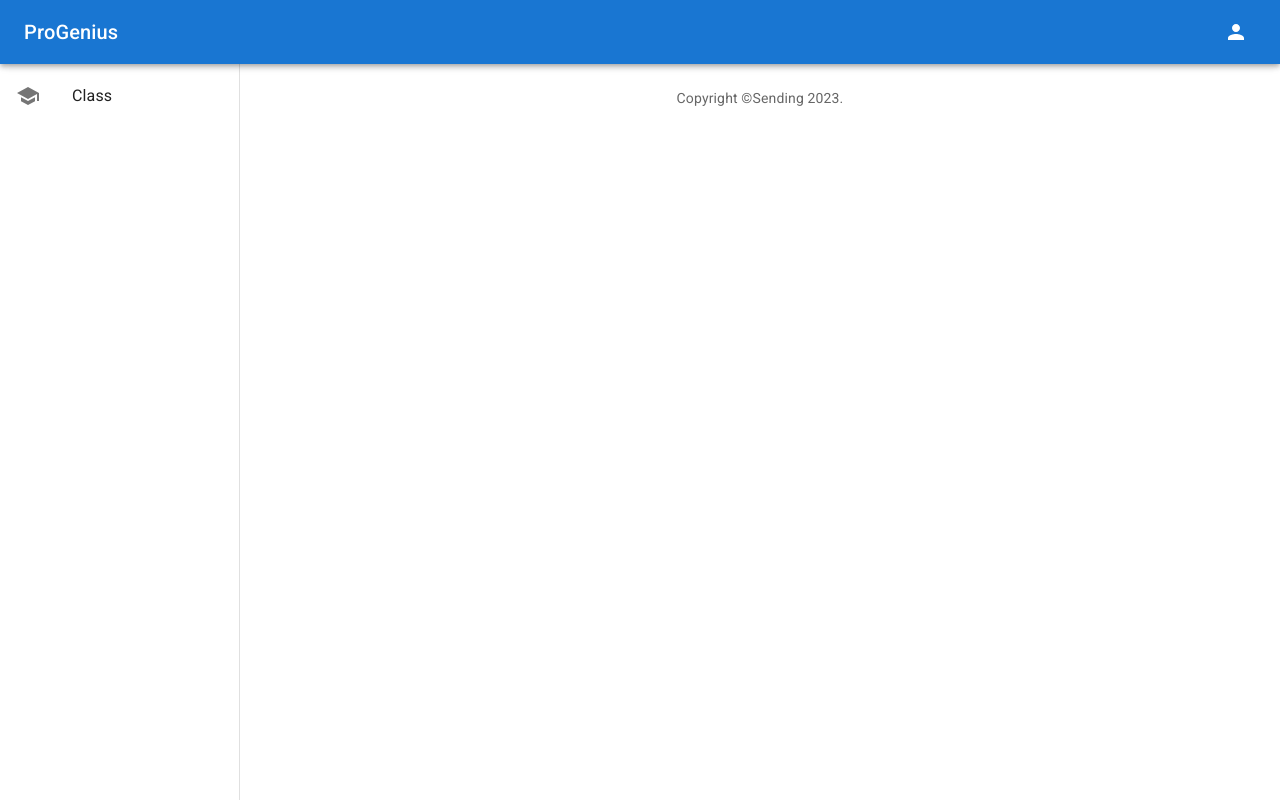
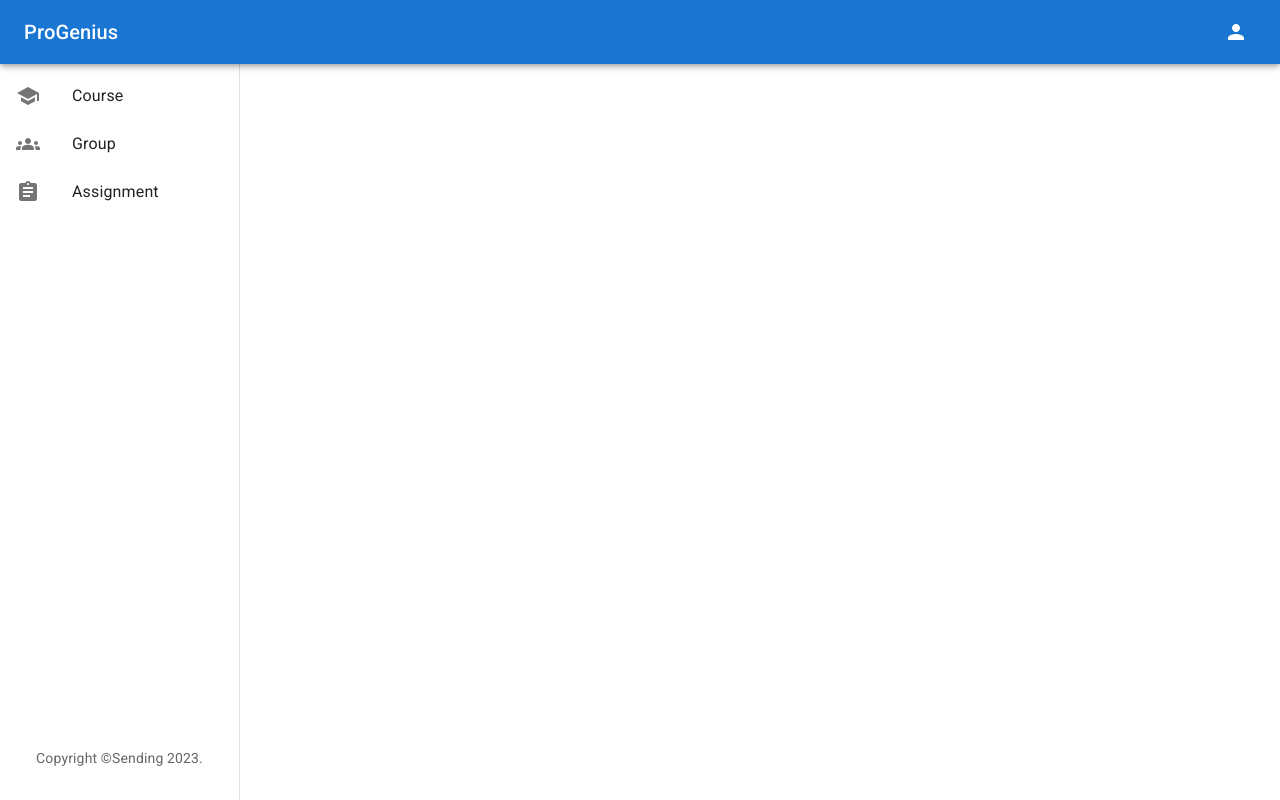
Before and after one commit to SUSTechOOAD2023/OOAD-FrontEnd, a Next.js app: page /dashboard in a window 1280 px wide. Built offline with nearby package versions, Linux system fonts and the light colour scheme.

Commit message:
fill dashboard list

```diff
--- a/src/app/dashboard/layout.tsx
+++ b/src/app/dashboard/layout.tsx
@@ -10,7 +10,10 @@ import SchoolIcon from '@mui/icons-material/School';
 import AppBar from "@mui/material/AppBar";
 import Typography from "@mui/material/Typography";
 import PersonIcon from '@mui/icons-material/Person';
+import GroupsIcon from '@mui/icons-material/Groups';
+import AssignmentIcon from '@mui/icons-material/Assignment';
 import IconButton from "@mui/material/IconButton";
+import Copyright from "../Copyright";
 
 const drawerWidth = 240
 
@@ -44,16 +47,33 @@ export default function MainLayout({
         anchor="left"
       >
         <Toolbar />
-        <List>
-          <ListItem key="Class" disablePadding>
+        <List sx={{ flexGrow: 1 }}>
+          <ListItem key="Course" disablePadding>
             <ListItemButton>
               <ListItemIcon>
                 <SchoolIcon />
               </ListItemIcon>
-              <ListItemText primary="Class" />
+              <ListItemText primary="Course" />
+            </ListItemButton>
+          </ListItem>
+          <ListItem key="Group" disablePadding>
+            <ListItemButton>
+              <ListItemIcon>
+                <GroupsIcon />
+              </ListItemIcon>
+              <ListItemText primary="Group" />
+            </ListItemButton>
+          </ListItem>
+          <ListItem key="Assignment" disablePadding>
+            <ListItemButton>
+              <ListItemIcon>
+                <AssignmentIcon />
+              </ListItemIcon>
+              <ListItemText primary="Assignment" />
             </ListItemButton>
           </ListItem>
         </List>
+        <Copyright sx={{ mb: 4 }} />
       </Drawer>
       {children}
     </Box>
--- a/src/app/dashboard/page.tsx
+++ b/src/app/dashboard/page.tsx
@@ -1,6 +1,5 @@
 import Toolbar from "@mui/material/Toolbar";
 import Container from "@mui/material/Container";
-import Copyright from "../Copyright";
 
 export default function MainPage() {
   return (
@@ -13,7 +12,6 @@ export default function MainPage() {
       }}
     >
       <Toolbar />
-      <Copyright sx={{ mb: 4 }} />
     </Container>
   )
 }
```
